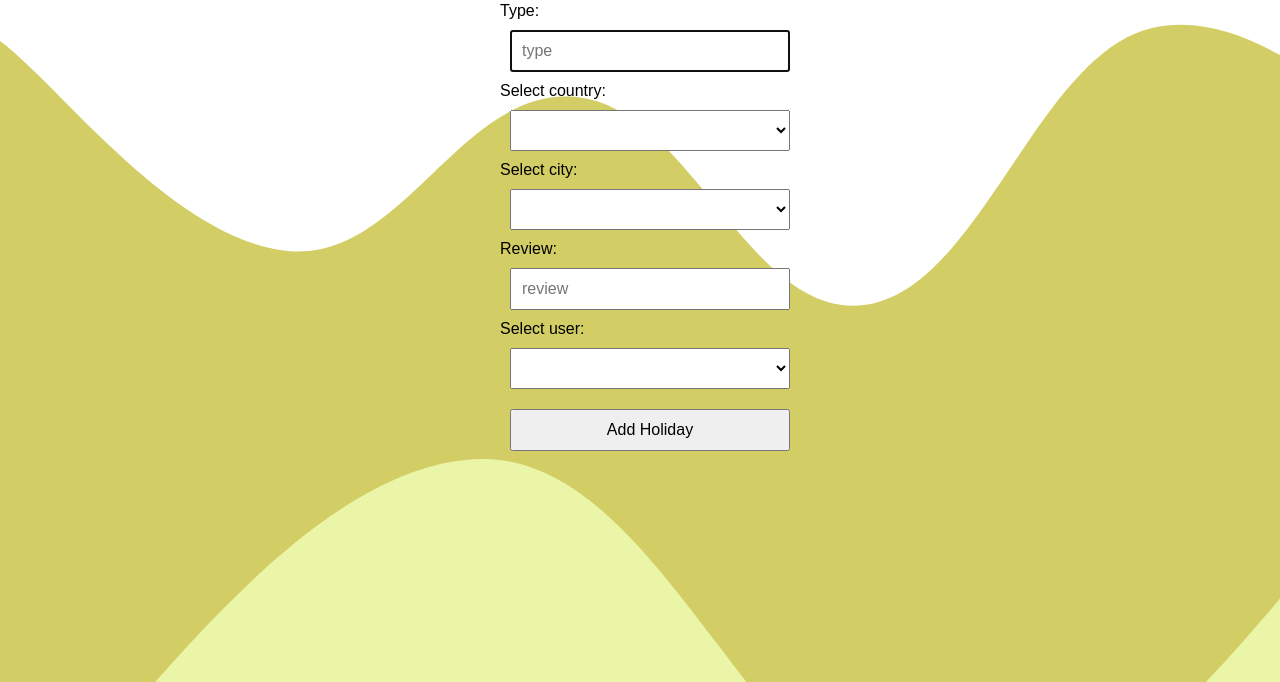
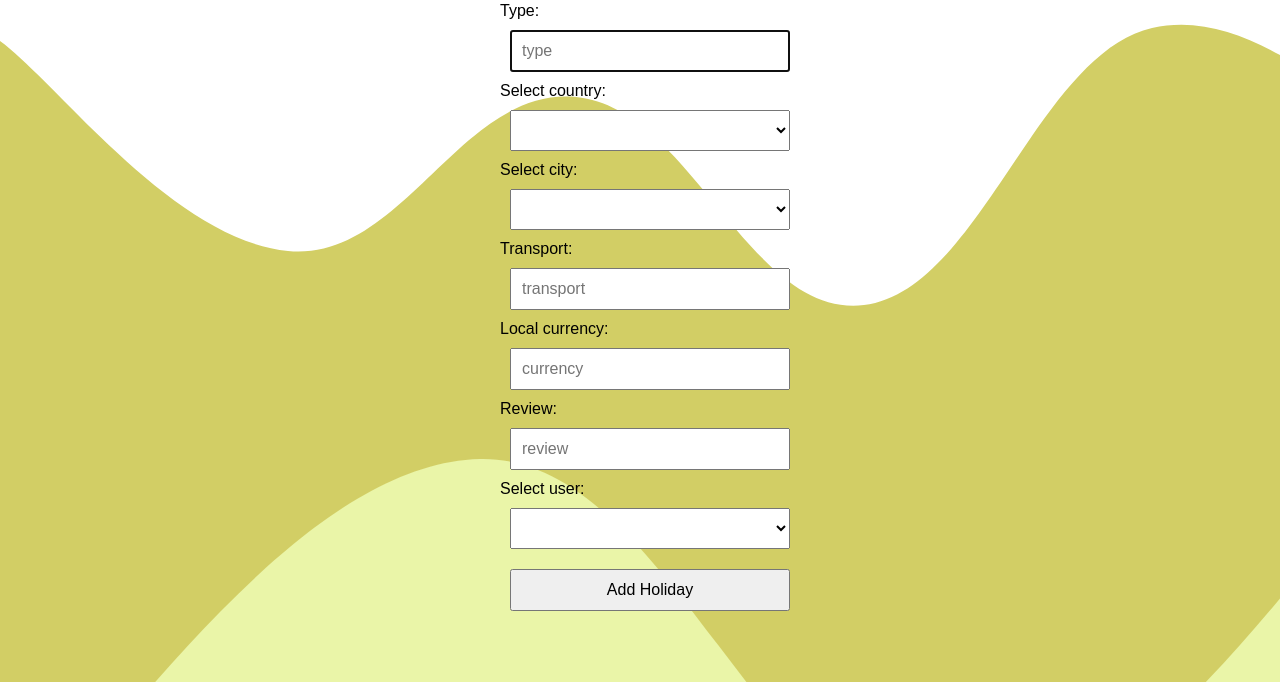
Before and after one commit to Davebgla/Python-Project, a Flask app: page /holidays/new in a window 1280 px wide. Shown: the part 118-800 px from the top of the page. Run offline with Flask 2, Linux system fonts and the light colour scheme; data that the repository does not hold is empty; some libraries are stand-ins or nearby versions.

Commit message:
new features added

```diff
--- a/controllers/holidays_controller.py
+++ b/controllers/holidays_controller.py
@@ -39,12 +39,14 @@ def create_holiday():
     holiday_type = request.form["holiday_type"]
     country_id = request.form['country_id']
     city_id = request.form['city_id']
+    transport = request.form['transport']
+    currency = request.form['currency']
     review = request.form['review']
     user_id = request.form['user_id']
     country = country_repository.select(country_id)
     city = city_repository.select(city_id)
     user = user_repository.select(user_id)
-    holiday = Holiday(holiday_type, country, city, review, user)
+    holiday = Holiday(holiday_type, country, city, transport, currency, review, user)
     holiday_repository.save(holiday)
     return redirect('/holidays')
 
@@ -66,12 +68,14 @@ def update_holiday(id):
     holiday_type = request.form['holiday_type']
     country_id = request.form['country_id']
     city_id = request.form['city_id']
+    transport = request.form['transport']
+    currency = request.form['currency']
     review = request.form['review']
     user_id = request.form['user_id']
     country = country_repository.select(country_id)
     city = city_repository.select(city_id)
     user = user_repository.select(user_id)
-    holiday = Holiday(holiday_type, country, city, review, user, id)
+    holiday = Holiday(holiday_type, country, city, transport, currency, review, user, id)
     holiday_repository.update(holiday)
     return redirect('/holidays')
 
--- a/db/holiday_bucket_list.sql
+++ b/db/holiday_bucket_list.sql
@@ -25,6 +25,8 @@ CREATE TABLE holidays (
     holiday_type VARCHAR(255),
     country_id INT REFERENCES countries(id),
     city_id INT REFERENCES cities(id),
+    transport TEXT,
+    currency VARCHAR(255),
     review TEXT,
     user_id INT REFERENCES users(id)
 );
--- a/models/holiday.py
+++ b/models/holiday.py
@@ -1,9 +1,11 @@
 class Holiday:
 
-    def __init__(self, holiday_type, country, city, review, user, id = None):
+    def __init__(self, holiday_type, country, city, transport, currency, review, user, id = None):
         self.holiday_type = holiday_type
         self.country = country
         self.city = city
+        self.transport = transport
+        self.currency = currency
         self.review = review
         self.user = user
         self.id = id
--- a/static/style.css
+++ b/static/style.css
@@ -118,10 +118,16 @@ body{
   }
 
   .edit_form{
+    /* display: flex;
+    flex-wrap: wrap;
+    width: 300px;
+    margin: 0 auto; */
+
     display: flex;
     flex-wrap: wrap;
     width: 300px;
     margin: 0 auto;
+    height: 200px;
   }
 
   .plan_button{
--- a/templates/holidays/index.html
+++ b/templates/holidays/index.html
@@ -16,6 +16,12 @@
       <div class="city">
           {{ holiday.city.name }}
       </div>
+      <div class="transport">
+        <a href="holidays/{{holiday.id}}">{{ holiday.transport }}</a>
+      </div>
+      <div class="currency">
+        <a href="holidays/{{holiday.id}}">{{ holiday.currency }}</a>
+      </div>
       <div class="review">
           <a href="holidays/{{holiday.id}}">{{ holiday.review }}</a>
       </div>
--- a/templates/holidays/new.html
+++ b/templates/holidays/new.html
@@ -25,6 +25,14 @@
                   </select>
         </div>
         <div>
+          <label for="transport">Transport:</label>
+          <input type="text" id="transport" name="transport" placeholder="transport">
+      </div>
+      <div>
+        <label for="currency">Local currency:</label>
+        <input type="text" id="currency" name="currency" placeholder="currency">
+    </div>
+        <div>
             <label for="review">Review:</label>
             <input type="text" id="review" name="review" placeholder="review">
         </div>
--- a/templates/holidays/show.html
+++ b/templates/holidays/show.html
@@ -7,6 +7,8 @@
     <p>{{holiday.holiday_type}}</p>
     <p>{{holiday.country.name}}</p>
     <p>{{holiday.city.name}}</p>
+    <p>{{holiday.transport}}</p>
+    <p>{{holiday.currency}}</p>
     <p>{{holiday.review}}</p>
     <p><a href="/holidays/{{holiday.id}}/edit">Edit</a></p>
   </div>
```
Also changed, not shown: console.py (+4 -4 lines), repositories/holiday_repository.py (+6 -6 lines), templates/holidays/edit.html (+8 -0 lines).
